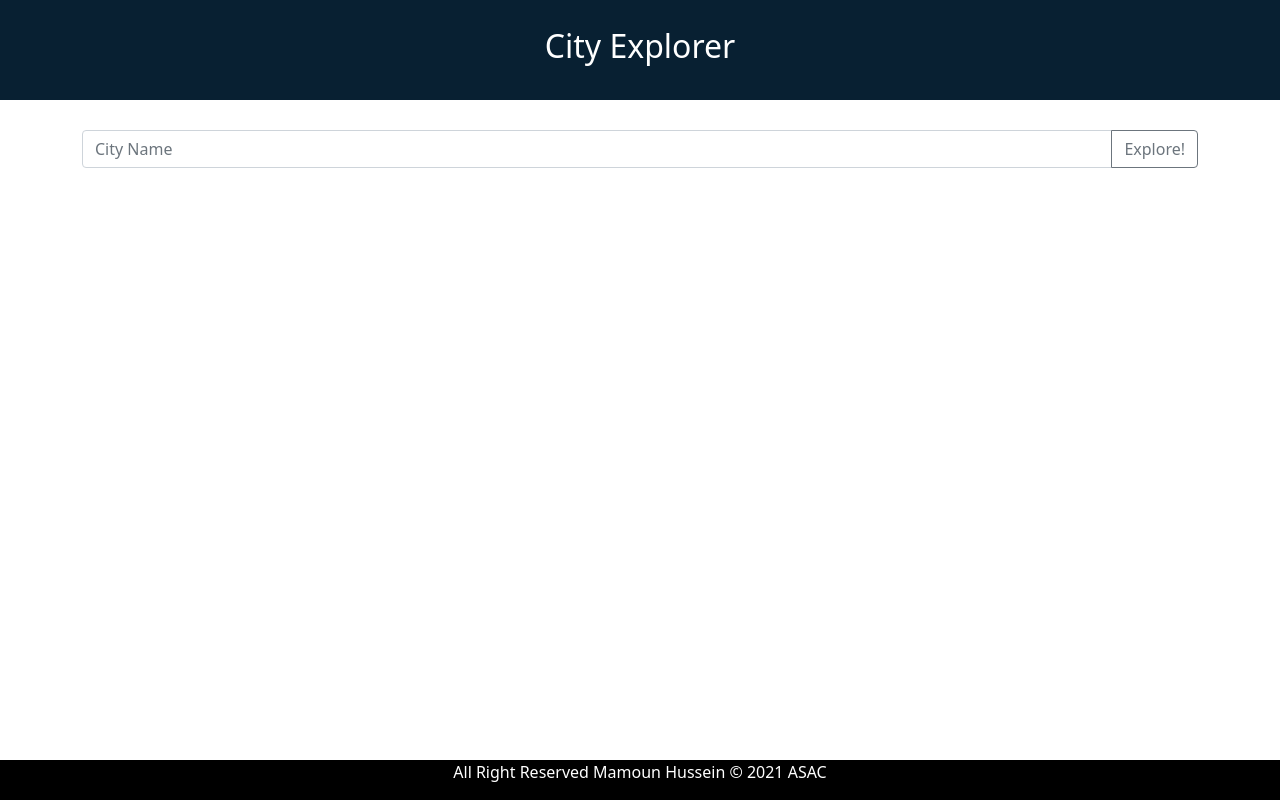
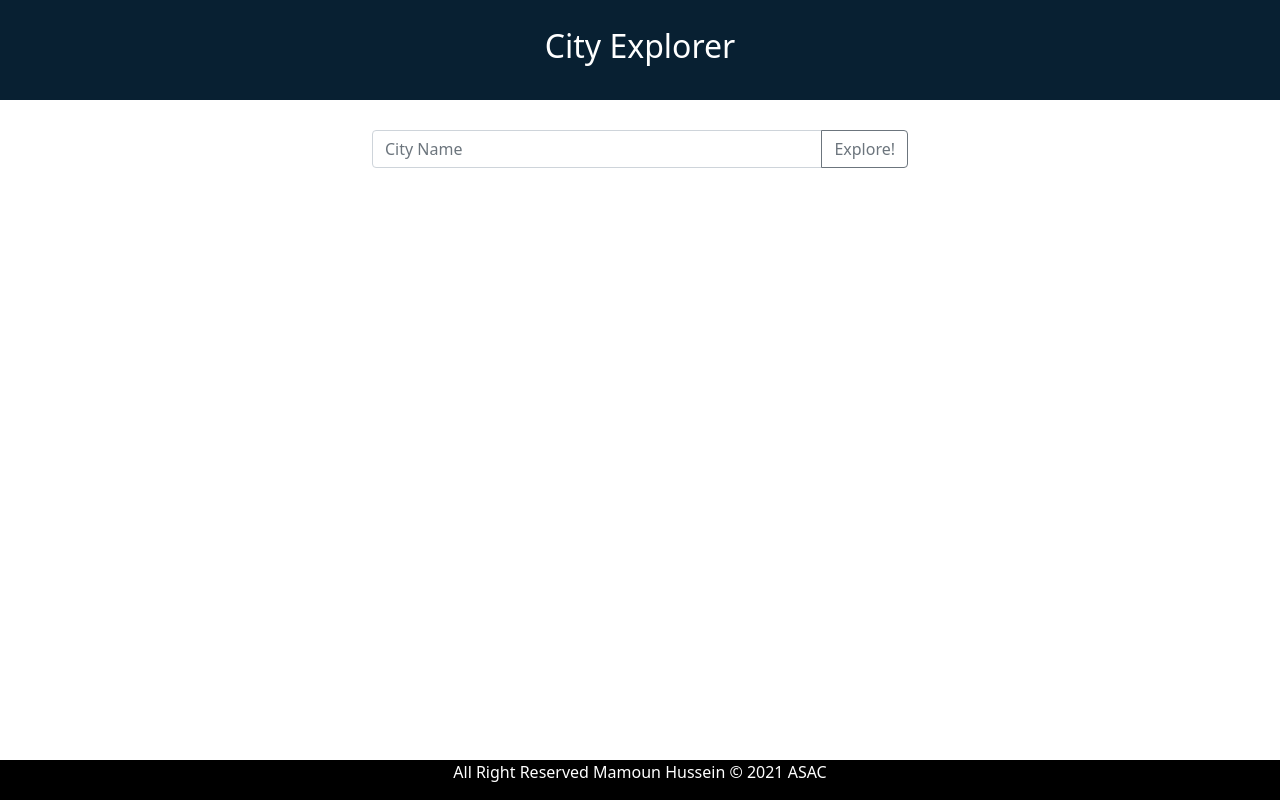
Before and after one commit to mamoon100/city-explorer, a React (Create React App) app: page / in a window 1280 px wide. Built offline with nearby package versions, Linux system fonts and the light colour scheme.

Commit message:
testing with sass

```diff
--- a/src/style/style.sass
+++ b/src/style/style.sass
@@ -13,6 +13,9 @@
     gap: 30px
 
 
+    .container
+        width: 35rem
+
 @media (max-width: 576px)
     .container
         width: 25rem
```
